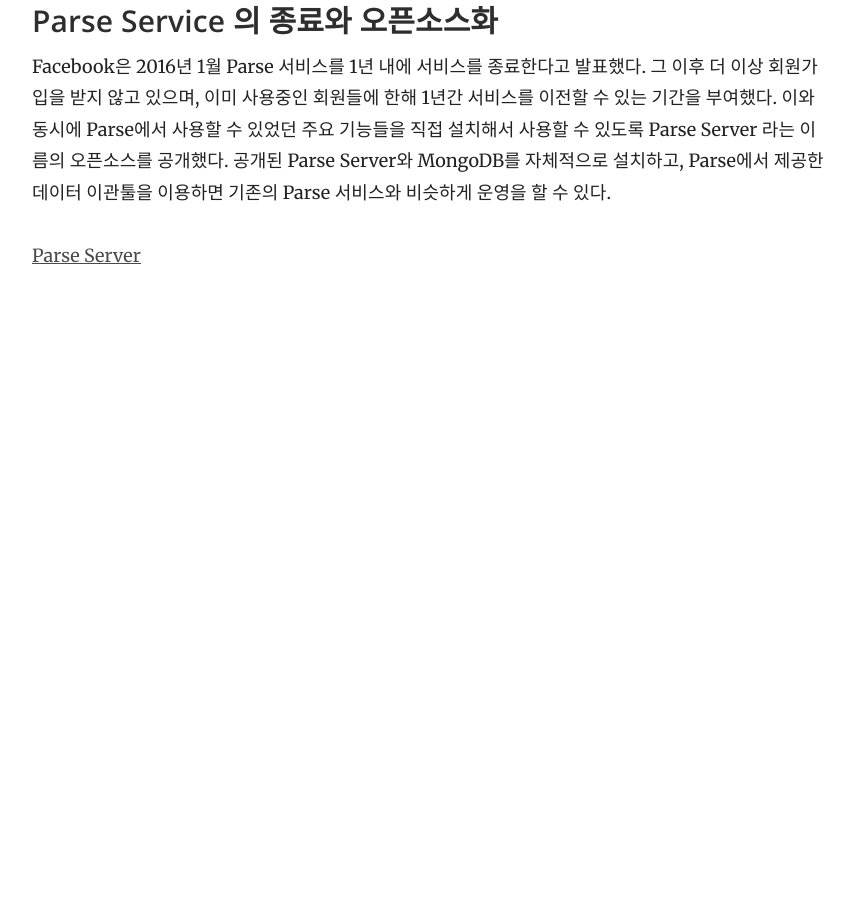
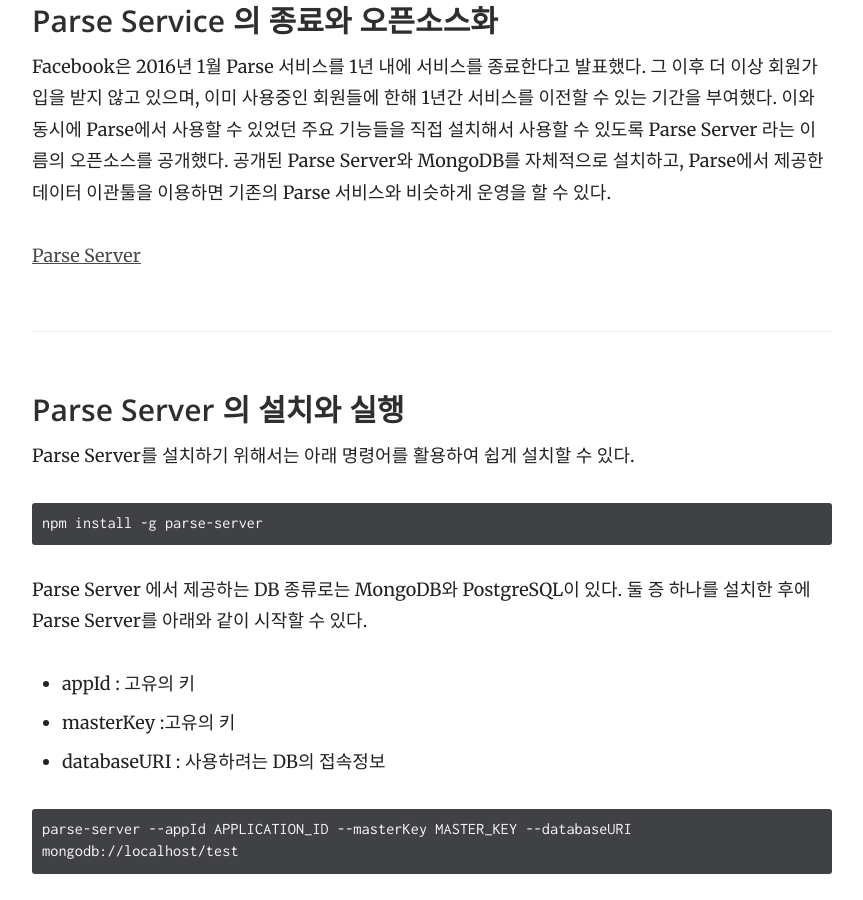
Before and after one commit to S5Platform/s5Platform.github.io, a Jekyll site: the page built from _docs/2.parse/parse_server.md, in a window 1280 px wide and 900 px high, scrolled down 889 px. Shown: the whole window, without its empty margins (358-1221 px from the left). Built offline with Jekyll 4.4.1, drawn with Linux system fonts in a browser that asks for light colours; before the commit the page ends 1212 px from its top, so only the background shows below that.

Commit message:
update parse

````diff
--- a/_docs/2.parse/parse_server.md
+++ b/_docs/2.parse/parse_server.md
@@ -20,3 +20,21 @@
 Facebook은 2016년 1월 Parse 서비스를 1년 내에 서비스를 종료한다고 발표했다. 그 이후 더 이상 회원가입을 받지 않고 있으며, 이미 사용중인 회원들에 한해 1년간 서비스를 이전할 수 있는 기간을 부여했다. 이와 동시에 Parse에서 사용할 수 있었던 주요 기능들을 직접 설치해서 사용할 수 있도록 Parse Server 라는 이름의 오픈소스를 공개했다. 공개된 Parse Server와 MongoDB를 자체적으로 설치하고, Parse에서 제공한 데이터 이관툴을 이용하면 기존의 Parse 서비스와 비슷하게 운영을 할 수 있다.
 
 [Parse Server](https://github.com/parse-community/parse-server)
+
+### Parse Server 의 설치와 실행
+
+Parse Server를 설치하기 위해서는 아래 명령어를 활용하여 쉽게 설치할 수 있다.
+
+```
+npm install -g parse-server
+```
+
+Parse Server 에서 제공하는 DB 종류로는 MongoDB와 PostgreSQL이 있다. 둘 증 하나를 설치한 후에 Parse Server를 아래와 같이 시작할 수 있다.
+
+- appId : 고유의 키
+- masterKey :고유의 키
+- databaseURI : 사용하려는 DB의 접속정보
+
+```
+parse-server --appId APPLICATION_ID --masterKey MASTER_KEY --databaseURI mongodb://localhost/test
+```
````
